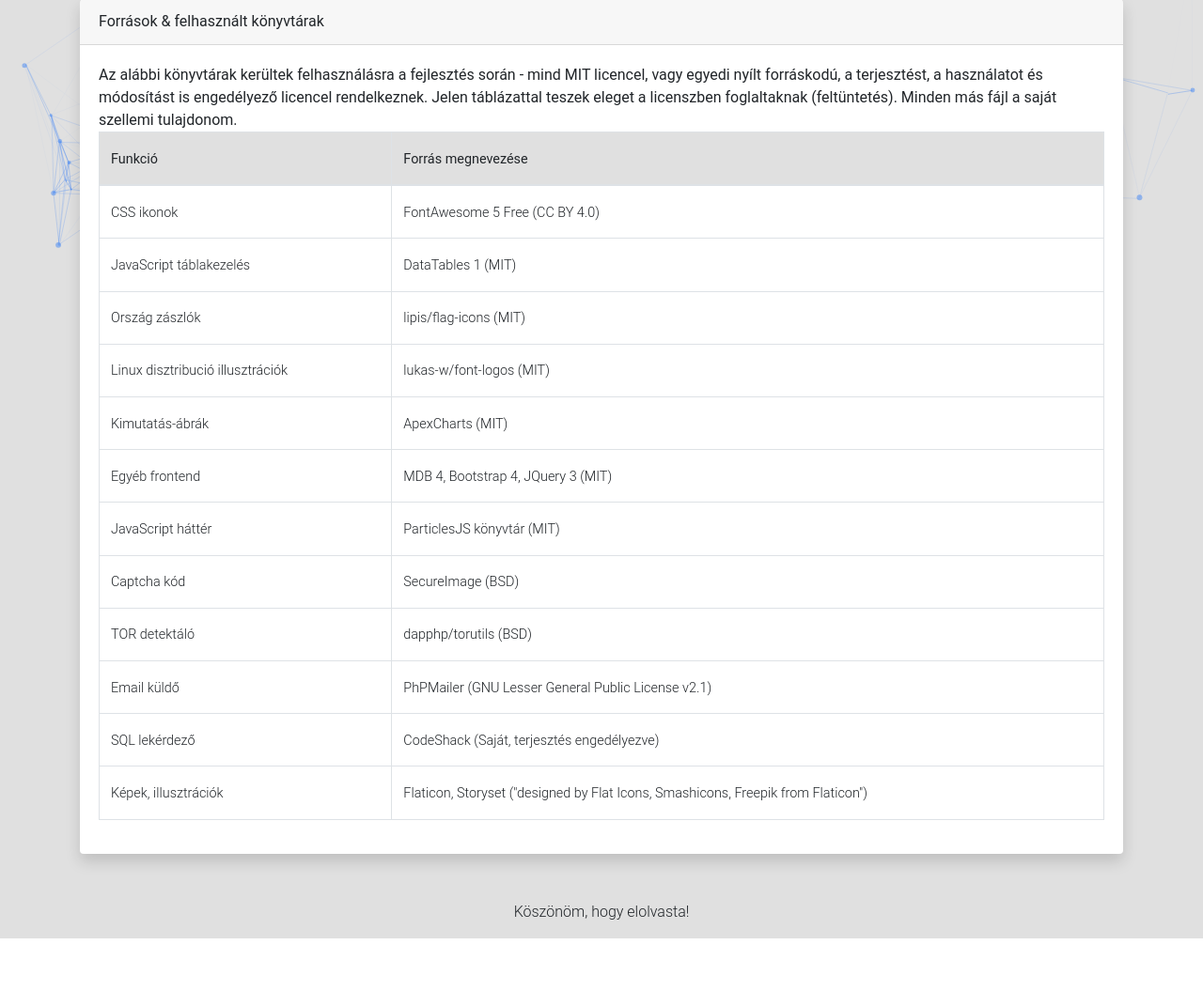
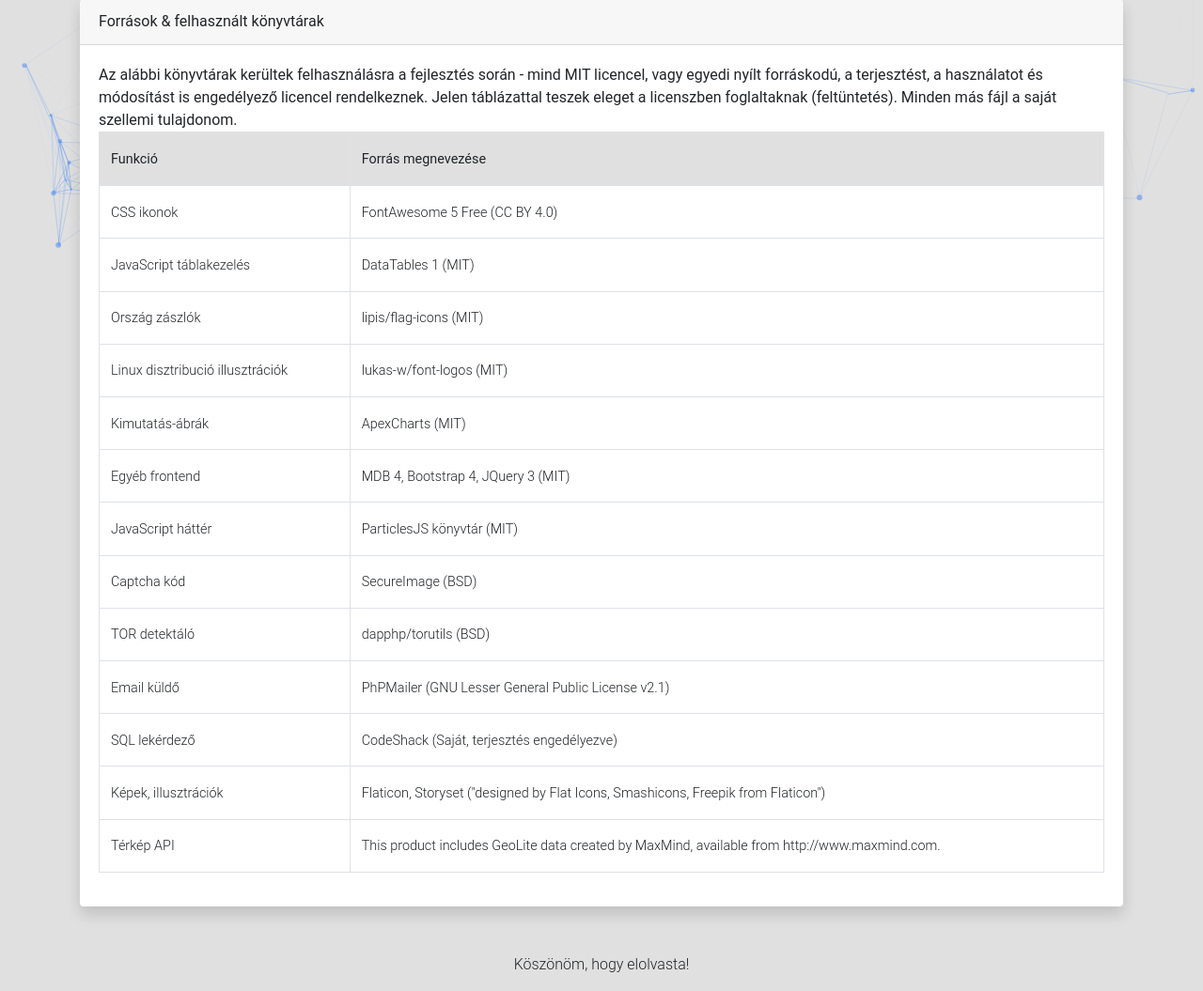
Before and after one commit to stutzerik/php-linux-server-manager, a PHP site: page /about.php?lang=hu in a window 1280 px wide. Shown: the part 586-1641 px from the top of the page at 94% size. Before the commit the page ends 1585 px from the top, so only its background shows below. Run offline with PHP 8.4, Linux system fonts and the light colour scheme; some libraries are stand-ins or nearby versions.

Commit message:
Add files via upload

```diff
--- a/public/about.php
+++ b/public/about.php
@@ -104,6 +104,13 @@
                         <td>Képek, illusztrációk</td>
                         <td>Flaticon, Storyset ("designed by Flat Icons, Smashicons, Freepik from Flaticon")</td>
                       </tr>
+                      <tr>
+                        <td>Térkép API</td>
+                        <td>
+                          This product includes GeoLite data created by MaxMind, available from
+                          <a href="http://www.maxmind.com">http://www.maxmind.com</a>.
+                        </td>
+                      </tr>
                     </tbody>
                   </table>
                 </div>
@@ -201,6 +208,13 @@
                         <td>Pictures, illustrations</td>
                         <td>Flaticon, Storyset ("designed by Flat Icons, Smashicons, Freepik from Flaticon")</td>
                       </tr>
+                      <tr>
+                        <td>Map API</td>
+                        <td>
+                          This product includes GeoLite data created by MaxMind, available from
+                          <a href="http://www.maxmind.com">http://www.maxmind.com</a>.
+                        </td>
+                      </tr>
                     </tbody>
                   </table>
                 </div>
```
